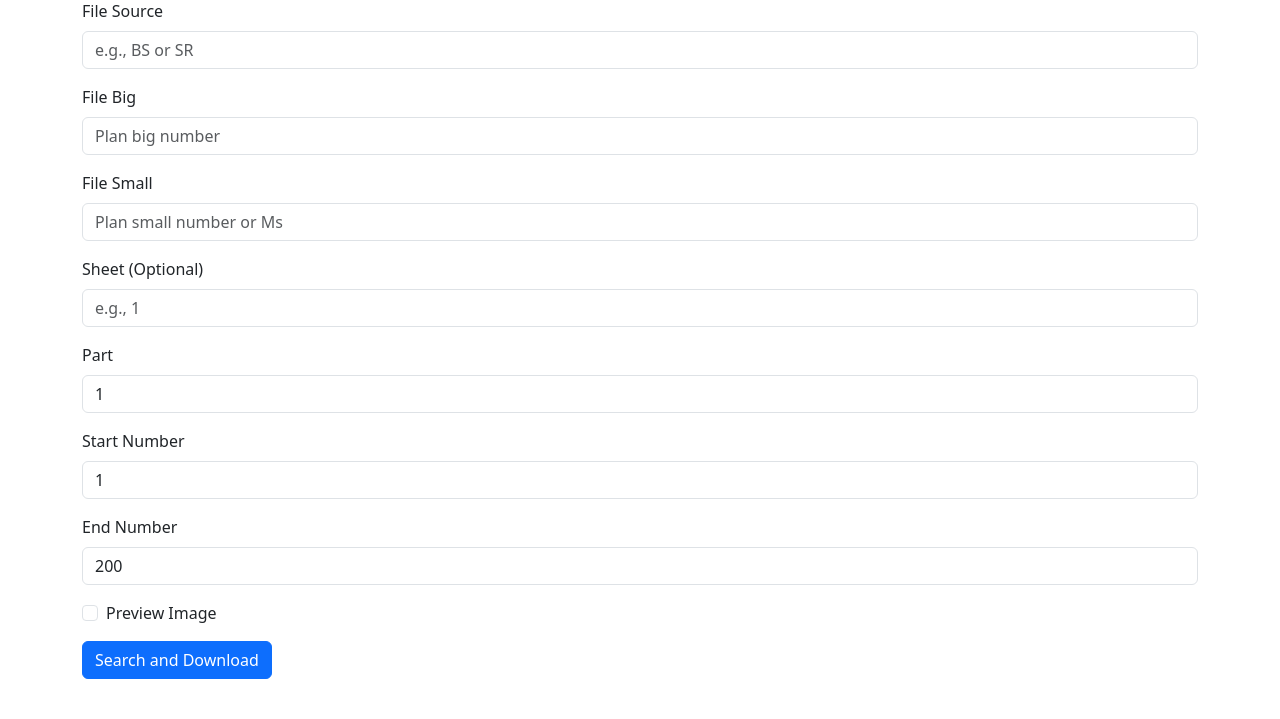
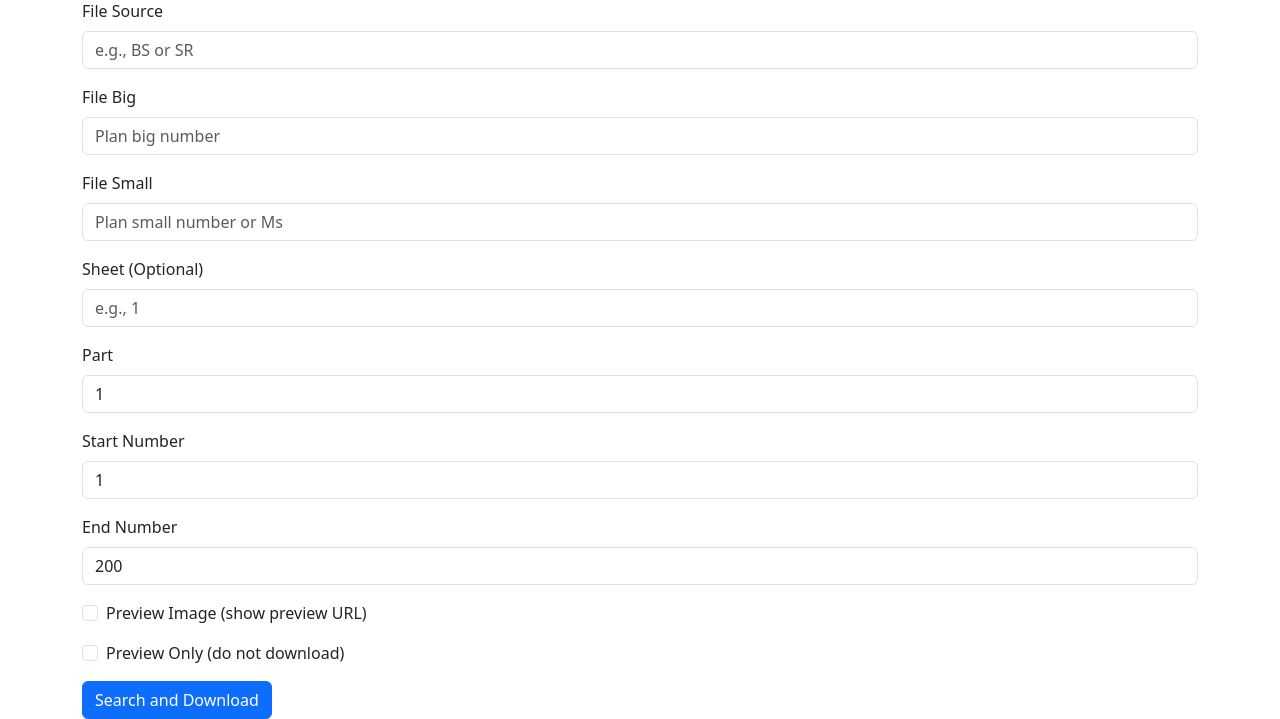
Before and after one commit to gangerang/ohlrv, a Flask app: page / in a window 1280 px wide. Shown: the part 113-832 px from the top of the page. Before the commit the page ends 792 px from the top, so only its background shows below. Run offline with Flask 2, Linux system fonts and the light colour scheme.

Commit message:
add preview only option and longer timeout

```diff
--- a/app.py
+++ b/app.py
@@ -7,8 +7,7 @@ app = Flask(__name__)
 app.secret_key = "CHANGE_THIS_SECRET"  # Change for production
 
 # Path to the dezoomify executable.
-# (Update the path if you are using a Windows executable locally;
-# in Docker we expect the Linux binary to be installed at /usr/local/bin/dezoomify-rs)
+# (In Docker we expect the Linux binary to be installed at /usr/local/bin/dezoomify-rs)
 PATH_DEZOOMIFY = '/usr/local/bin/dezoomify-rs'
 
 # Mapping dictionary
@@ -43,17 +42,22 @@ def get_small_number(ms):
     return MS_MAPPING.get(ms, {}).get('number')
 
 def construct_url(file_source, mid_range, mid_number, filename):
-    return BASE_URL.format(file_source=file_source, mid_range=mid_range, mid_number=mid_number, filename=filename)
+    return BASE_URL.format(
+        file_source=file_source,
+        mid_range=mid_range,
+        mid_number=mid_number,
+        filename=filename
+    )
 
 def fetch_url(mid_number, file_source, file_big, file_small, file_end):
-    # Calculate the mid_range based on mid_number (e.g., "1-100", "101-200", etc.)
+    # Calculate the mid_range (e.g., "1-100", "101-200", etc.)
     mid_range = f'{((mid_number - 1) // 100) * 100 + 1}-{(((mid_number - 1) // 100) + 1) * 100}'
     filename = f'{file_source}_{file_big}_{file_small}{file_end}'
     url_info = construct_url(file_source, mid_range, mid_number, filename)
     response = requests.get(url_info, verify=True)
     return mid_number, response.status_code, url_info, response.text
 
-def download_image(url_info, mid_file, preview, file_source, file_big, file_small, file_end, mid_number):
+def download_image(url_info, mid_file, preview, preview_only, file_source, file_big, file_small, file_end, mid_number):
     # Compute the mid_range again to build the preview URL
     mid_range = f'{((mid_number - 1) // 100) * 100 + 1}-{(((mid_number - 1) // 100) + 1) * 100}'
     if preview:
@@ -63,15 +67,18 @@ def download_image(url_info, mid_file, preview, file_source, file_big, file_smal
             mid_number=mid_number,
             filename=f'{file_source}_{file_big}_{file_small}{file_end}'
         )
-        # Instead of opening a browser, we flash the preview URL for the user to click
+        # Flash the preview URL for the user to click
         flash(f'Preview image: <a href="{preview_url}" target="_blank">{preview_url}</a>', 'info')
+    # If in preview-only mode, skip the download command
+    if preview_only:
+        return f"Preview only mode: skipping download for {mid_file}.jpg<br>"
     result = subprocess.run([PATH_DEZOOMIFY, '-l', url_info, f'{mid_file}.jpg'], capture_output=True)
     if result.returncode != 0:
         return f'Error during dezoomify execution: {result.stderr.decode()}<br>'
     else:
         return f'Image successfully saved to {mid_file}.jpg<br>'
 
-def search_and_download(file_source, file_big, file_small, file_end, start_number, end_number, preview):
+def search_and_download(file_source, file_big, file_small, file_end, start_number, end_number, preview, preview_only):
     found = False
     message = ""
     # Loop through candidate mid_numbers
@@ -89,7 +96,7 @@ def search_and_download(file_source, file_big, file_small, file_end, start_numbe
                 message += f"Error parsing JSON: {str(e)}<br>"
                 continue
             mid_file = f'{file_source}_{file_big}_{file_small}{file_end}'
-            message += download_image(url_info, mid_file, preview, file_source, file_big, file_small, file_end, mid_number)
+            message += download_image(url_info, mid_file, preview, preview_only, file_source, file_big, file_small, file_end, mid_number)
             found = True
             break
     return found, message
@@ -110,7 +117,8 @@ def index():
             flash("Start and End numbers must be integers.", "danger")
             return redirect(url_for("index"))
         preview = (request.form.get("preview") == "on")
-        # Build file_end from sheet and part (if sheet is provided, use P{sheet}J{part}; otherwise, just J{part})
+        preview_only = (request.form.get("preview_only") == "on")
+        # Build file_end from sheet and part (if sheet provided, use P{sheet}J{part}; otherwise, just J{part})
         file_end = f'P{file_sheet}J{file_part}' if file_sheet else f'J{file_part}'
 
         # If file_small isn’t numeric, convert it using the MS_MAPPING lookup.
@@ -123,10 +131,10 @@ def index():
                 file_small = str(num)
 
         # Call our search-and-download routine.
-        found, message = search_and_download(file_source, file_big, file_small, file_end, start_number, end_number, preview)
+        found, message = search_and_download(file_source, file_big, file_small, file_end,
+                                             start_number, end_number, preview, preview_only)
         if not found:
             message += "No results found with provided parameters. "
-            # Optionally, you might iterate over additional sheet numbers here.
         flash(message, 'info')
         return redirect(url_for("index"))
     return render_template("index.html")
--- a/templates/index.html
+++ b/templates/index.html
@@ -48,7 +48,11 @@
       </div>
       <div class="form-check mb-3">
         <input type="checkbox" class="form-check-input" id="preview" name="preview">
-        <label class="form-check-label" for="preview">Preview Image</label>
+        <label class="form-check-label" for="preview">Preview Image (show preview URL)</label>
+      </div>
+      <div class="form-check mb-3">
+        <input type="checkbox" class="form-check-input" id="preview_only" name="preview_only">
+        <label class="form-check-label" for="preview_only">Preview Only (do not download)</label>
       </div>
       <button type="submit" class="btn btn-primary">Search and Download</button>
     </form>
```
Also changed, not shown: 1 other file.
